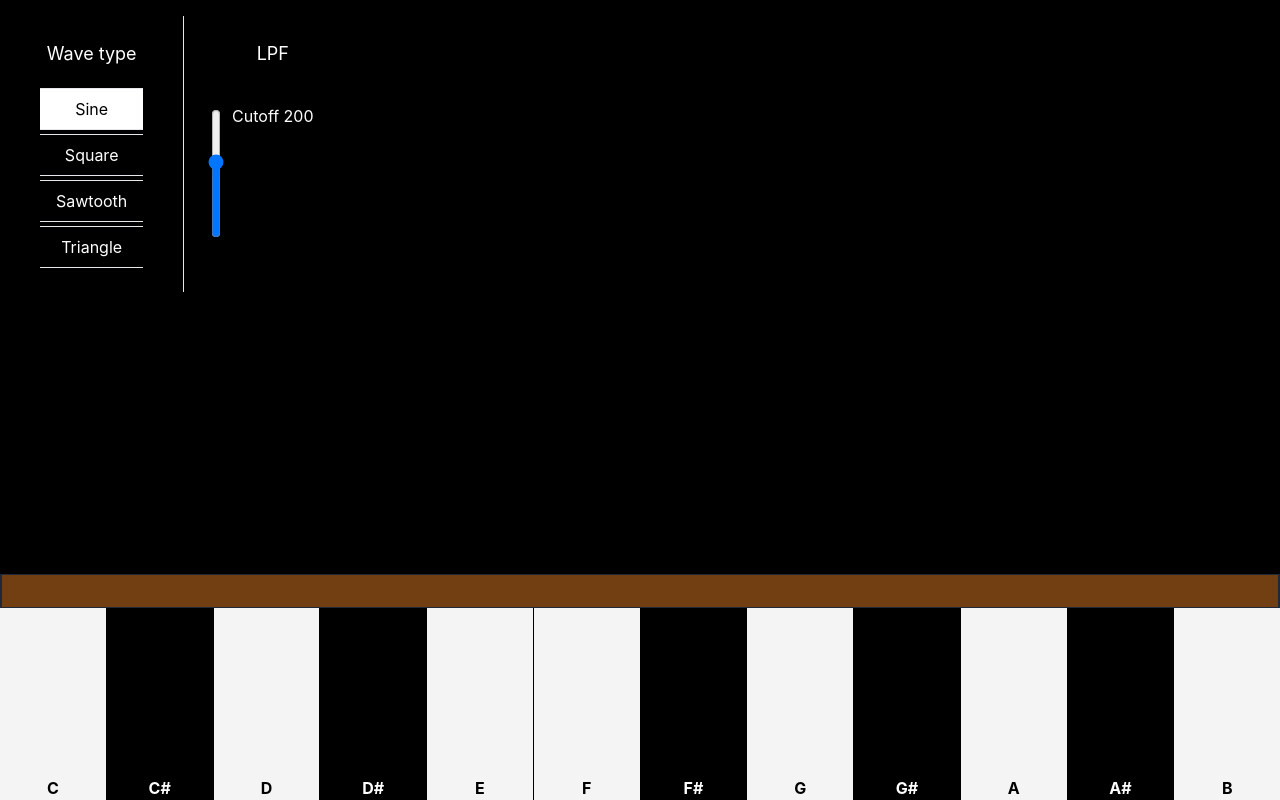
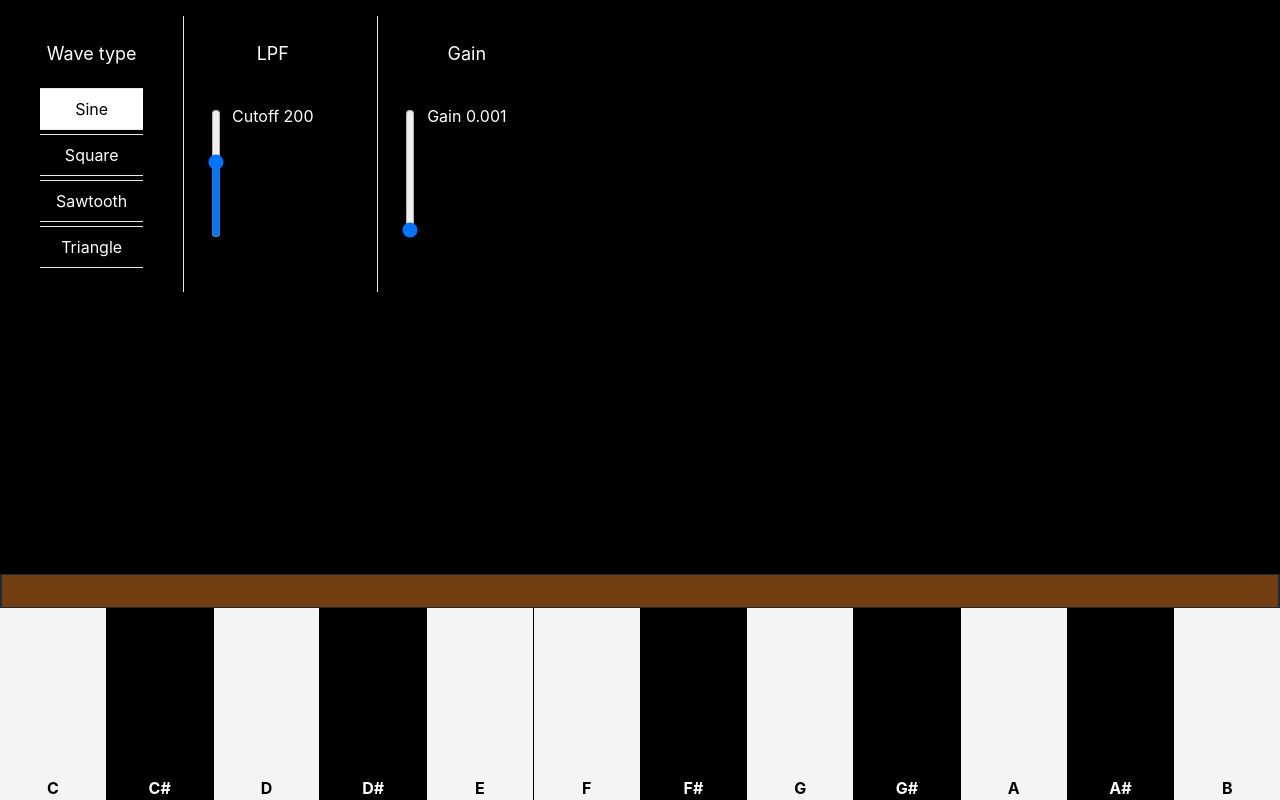
Before and after one commit to AleSua93/web-audio-synth, a Next.js app: page / in a window 1280 px wide. Built offline with nearby package versions, Linux system fonts and the light colour scheme.

Commit message:
add global gain slider

```diff
--- a/components/piano-roll/index.tsx
+++ b/components/piano-roll/index.tsx
@@ -2,7 +2,7 @@ import React, { KeyboardEvent, useEffect, useState } from "react";
 import Notes from "../../constants/notes";
 import AudioSettings from "../../models/audio-settings";
 import Note from "../../models/note";
-import OscillatorManager from "../../models/oscillator-manager";
+import SynthManager from "../../models/synth-manager";
 import PianoKey from "./piano-key";
 
 interface PianoRollProps {
@@ -11,11 +11,12 @@ interface PianoRollProps {
 }
 
 const PianoRoll = ({ audioSettings, pressedEvent }: PianoRollProps) => {
-  const [oscillatorManager] =
-    useState<OscillatorManager>(new OscillatorManager(new AudioContext()))
+  const [synthManager] =
+    useState<SynthManager>(new SynthManager(new AudioContext()))
 
   useEffect(() => {
-    oscillatorManager.setLpfCutoff(audioSettings.lpfCutoff)
+    synthManager.setLpfCutoff(audioSettings.lpfCutoff)
+    synthManager.setGlobalGain(audioSettings.globalGain)
   }, [audioSettings]);
 
 
@@ -24,7 +25,7 @@ const PianoRoll = ({ audioSettings, pressedEvent }: PianoRollProps) => {
       {Notes.map((n: Note) => {
         return (
           <PianoKey
-            oscillatorManager={oscillatorManager}
+            synthManager={synthManager}
             key={n.name}
             note={n}
             keyPressedEvent={pressedEvent}
--- a/components/piano-roll/piano-key.tsx
+++ b/components/piano-roll/piano-key.tsx
@@ -2,18 +2,18 @@ import React, { KeyboardEvent, useEffect, useState } from "react"
 import AudioSettings from "../../models/audio-settings"
 import Note from "../../models/note"
 import Oscillator from "../../models/oscillator"
-import OscillatorManager from "../../models/oscillator-manager"
+import SynthManager from "../../models/synth-manager"
 
 interface PianoKeyProps {
-  oscillatorManager: OscillatorManager
+  synthManager: SynthManager
   note: Note
   audioSettings: AudioSettings
   keyPressedEvent?: KeyboardEvent
 }
 
-const PianoKey = ({ oscillatorManager, note, keyPressedEvent, audioSettings }: PianoKeyProps) => {
+const PianoKey = ({ synthManager, note, keyPressedEvent, audioSettings }: PianoKeyProps) => {
   const [oscillator] = useState<Oscillator>(
-    oscillatorManager.createOscillator(note.name, note.frequency)
+    synthManager.createOscillator(note.name, note.frequency)
   )
   const [isPressed, setIsPressed] = useState<boolean>()
 
--- /dev/null
+++ b/components/settings/gain-slider/index.tsx
@@ -0,0 +1,33 @@
+import React, { ChangeEvent } from "react";
+
+interface GainSliderProps {
+  gain: number
+  onGainChanged: (ev: ChangeEvent<HTMLInputElement>) => void
+}
+
+const GainSlider = ({ gain, onGainChanged }: GainSliderProps) => {
+  return (
+    <div className="flex flex-col text-center gap-1">
+      <h2 className="text-lg mb-4">Gain</h2>
+      <div className="flex flex-col justify-center">
+        <input
+          id="gain"
+          type="range"
+          name="gain"
+          min="0.001"
+          max="1"
+          step="0.1"
+          style={{
+            transformOrigin: '75px 75px',
+            transform: 'rotate(-90deg)'
+          }}
+          onChange={onGainChanged}
+          value={gain}
+        />
+        <label htmlFor="gain">Gain {gain}</label>
+      </div>
+    </div>
+  )
+}
+
+export default GainSlider;
--- a/components/settings/index.tsx
+++ b/components/settings/index.tsx
@@ -1,5 +1,6 @@
 import React, { ChangeEvent } from "react"
 import AudioSettings from "../../models/audio-settings";
+import GainSlider from "./gain-slider";
 import LpfSlider from "./lpf-slider";
 import SettingCard from "./setting-card";
 import WaveSelector from "./wave-selector";
@@ -24,6 +25,13 @@ const Settings = ({ settings, setSettings }: SettingsProps) => {
     })
   }
 
+  const onGlobalGainChanged = (ev: ChangeEvent<HTMLInputElement>) => {
+    setSettings({
+      ...settings,
+      globalGain: parseFloat(ev.target.value)
+    })
+  }
+
   return (
     <div className='flex divide-x gap-4 p-4'>
       <SettingCard>
@@ -32,6 +40,9 @@ const Settings = ({ settings, setSettings }: SettingsProps) => {
       <SettingCard>
         <LpfSlider cutoff={settings.lpfCutoff} onCutoffChanged={onLpfCutoffChanged} />
       </SettingCard>
+      <SettingCard>
+        <GainSlider gain={settings.globalGain} onGainChanged={onGlobalGainChanged} />
+      </SettingCard>
     </div>
   )
 }
--- a/models/audio-settings.ts
+++ b/models/audio-settings.ts
@@ -1,4 +1,5 @@
 export default interface AudioSettings {
   waveType: OscillatorType
   lpfCutoff: number
+  globalGain: number
 }
--- a/models/oscillator-manager.ts
+++ b/models/synth-manager.ts
@@ -1,26 +1,31 @@
 import Oscillator from "./oscillator"
 
-export default class OscillatorManager {
+export default class SynthManager {
   audioContext: AudioContext
   waveType: OscillatorType = 'sine'
   oscillators: Map<string, Oscillator> = new Map<string, Oscillator>()
   lpf: BiquadFilterNode
+  globalGain: GainNode
 
   constructor(audioContext: AudioContext) {
     this.audioContext = audioContext
 
+    // We're bypassing this for now
     this.lpf = new BiquadFilterNode(this.audioContext, {
       type: 'lowpass',
       frequency: 100
     })
-    this.lpf.connect(audioContext.destination)
+    this.globalGain = new GainNode(this.audioContext)
+
+    this.globalGain
+      .connect(audioContext.destination)
   }
 
   createOscillator(id: string, freq: number) {
     const osc = new Oscillator(
       this.audioContext,
       freq,
-      this.audioContext.destination
+      this.globalGain
     )
 
     this.oscillators.set(id, osc)
@@ -34,4 +39,9 @@ export default class OscillatorManager {
       this.audioContext.currentTime + 0.1
     )
   }
+
+  setGlobalGain(newGain: number) {
+    this.globalGain.gain
+      .exponentialRampToValueAtTime(newGain, this.audioContext.currentTime + 0.01)
+  }
 }
--- a/pages/index.tsx
+++ b/pages/index.tsx
@@ -14,7 +14,8 @@ const PianoRollWithNoSSR = dynamic(
 const Home: NextPage = () => {
   const [audioSettings, setAudioSettings] = useState<AudioSettings>({
     waveType: 'sine',
-    lpfCutoff: 200
+    lpfCutoff: 200,
+    globalGain: 0.001
   })
   const [pressedEvent, setPressedEvent] = useState<KeyboardEvent>()
 
```
